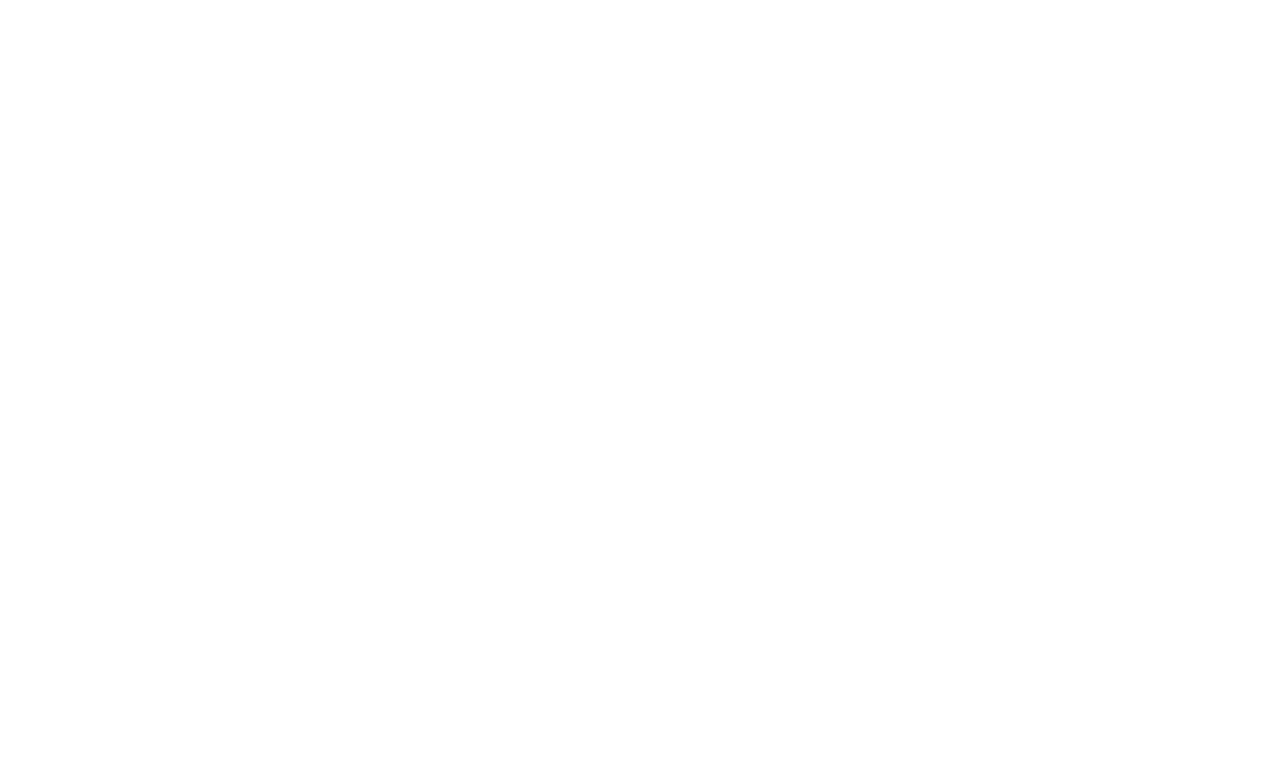
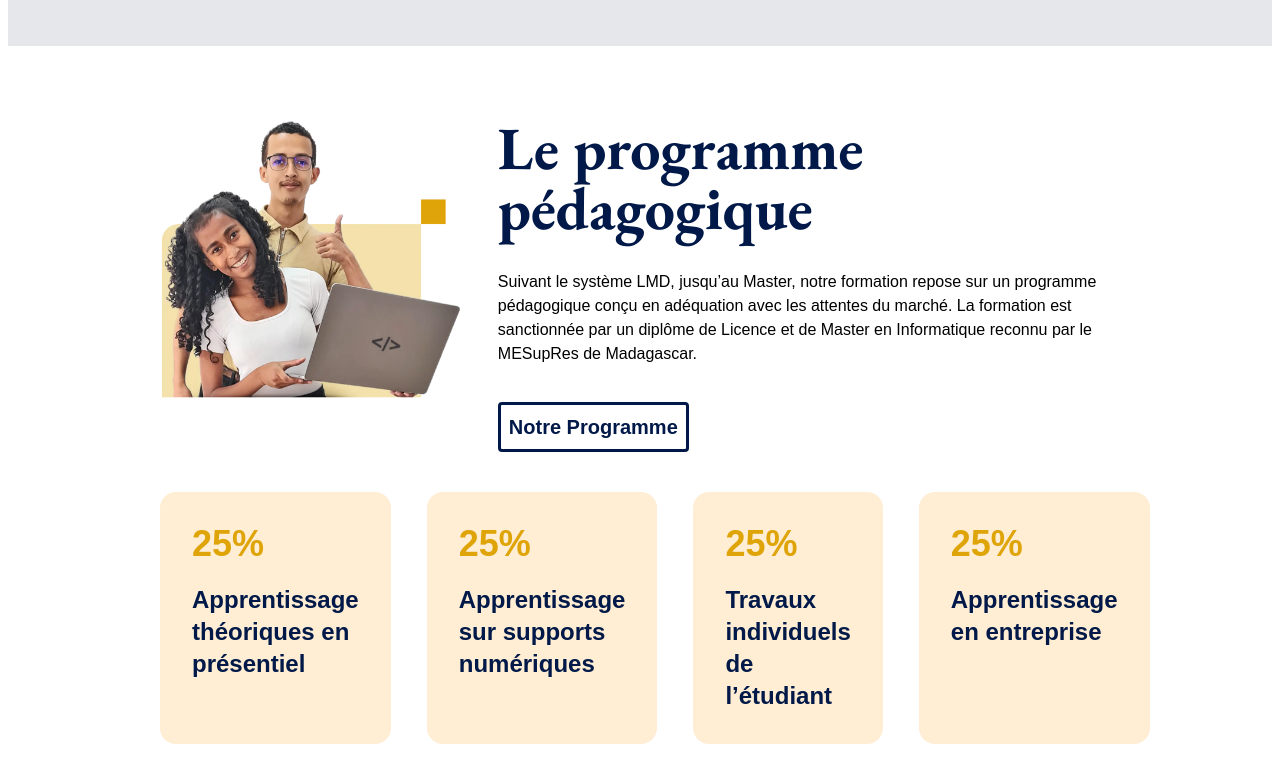
Before and after one commit to Fiononantsoa01/First-react-training, a React (Vite) app: page / in a window 1280 px wide. Shown: the part 4002-4784 px from the top of the page. Before the commit the page ends 4096 px from the top, so only its background shows below. Built offline with nearby package versions, Linux system fonts and the light colour scheme.

Commit message:
add Program file and add the alt for all image

```diff
--- a/src/App.jsx
+++ b/src/App.jsx
@@ -5,6 +5,7 @@
 import Hero from "./components/Hero";
 import Navbar from "./components/Navbar";
 import Team from "./components/Team";
+import Program from "./components/Program";
 
 
 function App() {
@@ -16,8 +17,9 @@
       <Hero></Hero>
       <About></About>
       <Team></Team>
+      <Choice></Choice>
       <Field></Field>
-      <Choice></Choice>
+      <Program></Program>
     </div>
   );
 }
--- a/src/components/About.jsx
+++ b/src/components/About.jsx
@@ -3,7 +3,7 @@
     return (
         <div className='h-screen flex mx-45 my-20 space-x-12'>
             <div className='w-1/2 flex items-center justify-center'>
-                <img src={about} alt="" className='h-5/5 object-contain' />
+                <img src={about} alt="about" className='h-5/5 object-contain' />
             </div>
             <div className='about w-1/2 text-primary'>
                 <h2 className='tittle h2'>A propos de nous</h2>
--- a/src/components/Choice.jsx
+++ b/src/components/Choice.jsx
@@ -11,7 +11,7 @@
                 </div>
             </div>
             <div className='flex w-1/3 items-center justify-end' >
-                <img src={debouche} alt="" className='size-115 object-cover' />
+                <img src={debouche} alt="debouche" className='size-115 object-cover' />
             </div>
         </div>
     );
--- a/src/components/Field.jsx
+++ b/src/components/Field.jsx
@@ -13,7 +13,7 @@
             </p>
             <div className='main-container'>
                 <section className='main-section'>
-                    <img src={field1} alt="" className='field-image'/>
+                    <img src={field1} alt="cloud" className='field-image'/>
                     <div className='text'>
                     <h3 className='field-h3'>Cloud et cybersécurité</h3>
                     <p>
@@ -24,7 +24,7 @@
                     </div>
                 </section>
                 <section className='main-section'>
-                    <img src={field2} alt="" className='field-image'/>
+                    <img src={field2} alt="intelligence" className='field-image'/>
                     <div  className='text'>
                     <h3 className='field-h3'>Intelligence artificielle</h3>
                     <p>
@@ -35,7 +35,7 @@
                     </div>
                 </section>
                 <section className='main-section'>
-                    <img src={field3} alt="" className='field-image'/>
+                    <img src={field3} alt="ingenerine" className='field-image'/>
                     <div  className='text'>
                     <h3 className='field-h3'>Ingénierie logicielle</h3>
                     <p>
--- a/src/components/Navbar.jsx
+++ b/src/components/Navbar.jsx
@@ -5,10 +5,10 @@
           <img src={logo} alt="Logo" style={{ height: '110px' }} />
           <ul className='navigation-bar-items flex justify-between items-center
            space-x-8 text-white font-bold text-l'>
-            <li className='hover:text-secondary'><a href="">ACCUEIL</a></li>
-            <li className=' hover:text-secondary'><a href="">ACTUALITES</a></li>
-            <li className=' hover:text-secondary'><a href="">BOURSES D'ETUDES</a></li>
-            <li className=' hover:text-secondary'><a href="">INSCRIPTION</a></li>
+            <li className='hover:text-secondary'><a href="#">ACCUEIL</a></li>
+            <li className=' hover:text-secondary'><a href="#">ACTUALITES</a></li>
+            <li className=' hover:text-secondary'><a href="#">BOURSES D'ETUDES</a></li>
+            <li className=' hover:text-secondary'><a href="#">INSCRIPTION</a></li>
           <button className='orange-button'>INTRANET</button>
           </ul>
         </nav>
--- /dev/null
+++ b/src/components/Program.jsx
@@ -0,0 +1,54 @@
+import Student from '../assets/image/student.webp';
+import Maskgroup1 from '../assets/image/Maskgroup1.webp';
+import Maskgroup2 from '../assets/image/Maskgroup2.webp';
+import Maskgroup3 from '../assets/image/Maskgroup3.webp';
+function Program() {
+    return (
+        <main className='Program'>
+            <div className='Program-item'>
+                <section className='w-full sm:w-full'>
+                    <img src={Student} alt=""  className='w-full'/>
+                </section>
+                <section className='text-section'>
+                    <h2 className='tittle h2'>Le programme pédagogique</h2>
+                    <p>
+                        Suivant le système LMD, jusqu’au Master, notre formation repose sur un programme
+                        pédagogique conçu en adéquation avec les attentes du marché. La formation est
+                        sanctionnée par un diplôme de Licence et de Master en Informatique reconnu par le MESupRes de Madagascar.
+                    </p>
+                    <button className='Program-button'>Notre Programme</button>
+                </section>
+            </div>
+            <div className='Program-item '>
+                <section className='division'>
+                    <h3>25%</h3>
+                    <p>Apprentissage théoriques en présentiel</p>
+                </section>
+                <section className='division'>
+                    <h3>25%</h3>
+                    <p>Apprentissage sur supports numériques</p>
+                </section>
+                <section className='division'>
+                    <h3>25%</h3>
+                    <p>Travaux individuels de l’étudiant</p>
+                </section>
+                <section className='division'>
+                    <h3>25%</h3>
+                    <p>Apprentissage en entreprise</p>
+                </section>
+            </div>
+            <div className='Program-item'>
+                <section>
+                    <img src={Maskgroup1} alt="" />
+                </section>
+                <section>
+                    <img src={Maskgroup2} alt="" />
+                </section>
+                <section>
+                    <img src={Maskgroup3} alt="" />
+                </section>
+            </div>
+        </main>
+    );
+}
+export default Program
--- a/src/components/Team.jsx
+++ b/src/components/Team.jsx
@@ -17,7 +17,7 @@
                 <img src={Ryan} alt="" className='team-image '/>
                 <div  className='text'>
                 <h4 className='team-h4'>Ryan ANDRIAMAHERY</h4>
-                <p>Developpeur back End | cofondateur et Directeur des opération à HEIgqiufhqiuhiuqhfoigiqfgiuqgfiyqfvifyukqgi-èfgq_ègfiqgf</p>
+                <p>Developpeur back End | cofondateur et Directeur des opération à HEI</p>
                 </div>
                 </section>
                 <section className='main-section'>
--- a/src/index.css
+++ b/src/index.css
@@ -123,4 +123,35 @@
   .field-image{
     @apply w-3/5
   }
+  /*program*/
+  .Program{
+    @apply my-18 mx-40 space-y-10
+  }
+  .Program-item{
+    @apply flex flex-row justify-between space-x-9
+  }
+  .division{
+    @apply bg-orange-100 p-8 font-bold w-4/5 rounded-2xl;
+        h3{
+            @apply text-4xl mb-5;
+            color: var(--secondary);
+        }
+        p{
+            @apply text-2xl;
+            color: var(--primary);
+        }
+  }
+  .text-section{
+    @apply flex flex-col items-start justify-center space-y-8
+  }
+  .Program-button{
+    @apply border-solid border-3 p-2 rounded-sm font-bold text-xl mt-1;
+    border-color: var(--primary);
+    color: var(--primary);
+  }
+  .Program-button:hover {
+    background-color: var(--primary);
+    color: var(--white);
+  }
+
 }
```
